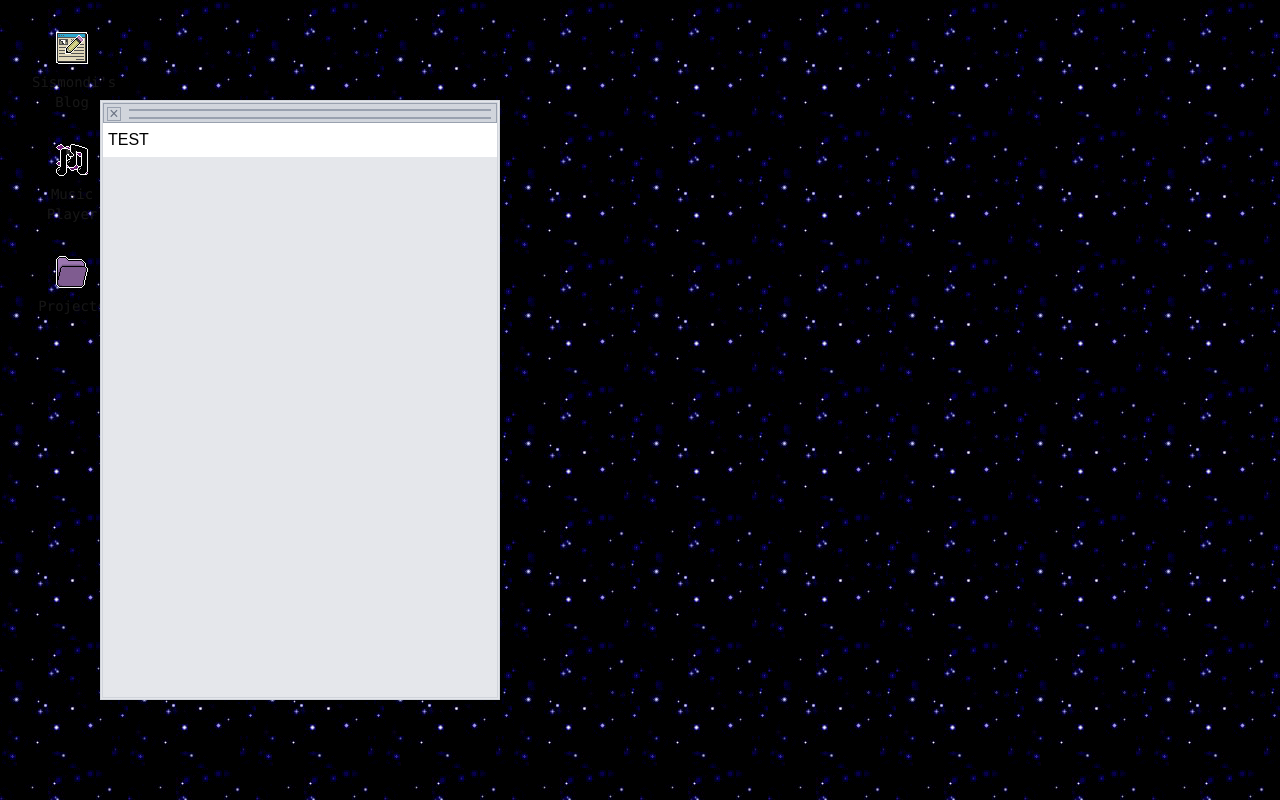
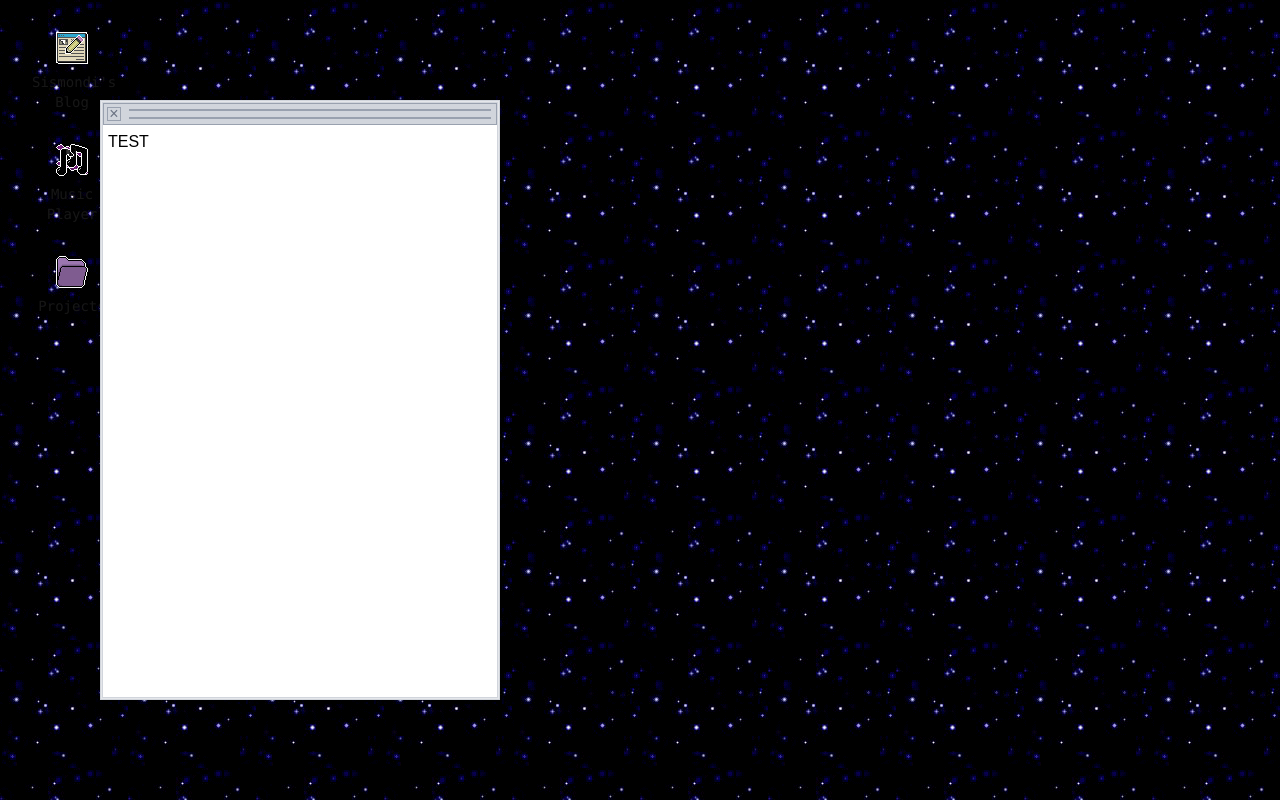
Before and after one commit to syobonaction/netreality, a Next.js app: page / in a window 1280 px wide. Built offline with nearby package versions, Linux system fonts and the light colour scheme.

Commit message:
Fixed window styling

```diff
--- a/app/components/ui/WindowWrapper.tsx
+++ b/app/components/ui/WindowWrapper.tsx
@@ -14,6 +14,8 @@ export default function WindowWrapper({
 
   return (
     <div id="app_window" style={{...dynamicStyles}} className="
+      flex
+      flex-col
       relative
       z-10
       w-20
@@ -24,17 +26,16 @@ export default function WindowWrapper({
       border-gray-300
     ">
       <div id="window_header" className="
+        flex
+        flex-rows
         box-border
-        w-full
-        h-[20px]
+        h-[22px]
         bg-gray-300
         border-1
         border-double
         border-gray-400
       ">
         <div id="close_container" className="
-          relative
-          inline-block
           box-border
           h-[20px]
           w-[20px]
@@ -55,53 +56,48 @@ export default function WindowWrapper({
             before:text-gray-500
             before:content-['\00d7']
             before:text-center
-            before:leading-[11px]
+            before:leading-[12px]
             active:bg-gray-400
-            active:before:leading-[12px]
             active:before:border-1
             active:before:border-solid
-          active:before:border-gray-500
+          active:before:border-gray-400
+          active:before:border-t-gray-500
+          active:before:border-l-gray-500
           "></div>
         </div>
         <div id="bar_container" className="
-          relative
-          inline-block
+          grow
           box-border
-          w-[calc(100%-20px)]
-          h-[20px]
           py-[5px]
           px-[5px]
         ">
           <div id="bar_grabber_hook" className="
-            absolute
+            relative
             w-full
-            h-full
-            top-0
-            cursor-grab
-            active:cursor-grabbing
-          "></div>
-          <div id="bar" className="
-            m-auto
             h-full
             box-border
             border-t-[2px]
             border-t-gray-400
             border-b-[2px]
             border-b-gray-400
+            cursor-grab
+            active:cursor-grabbing
           "></div>
         </div>
       </div>
       <div id="window_content" className="
-        relative
-        w-auto
+        grow
         bg-white
-        h-auto
         p-[5px]
       ">
         {children}
       </div>
       <div id="window_resize" className="
         absolute
+        bottom-[-4]
+        right-[-4]
+        w-1
+        h-1
         cursor-nwse-resize
       "></div>
     </div>
```
